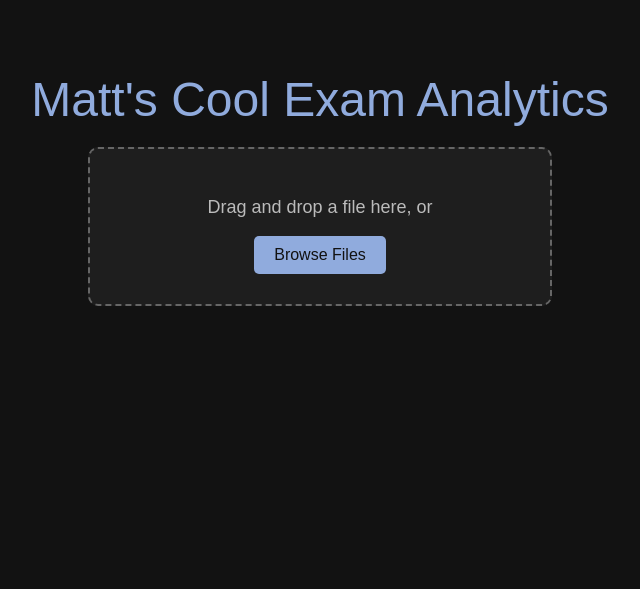
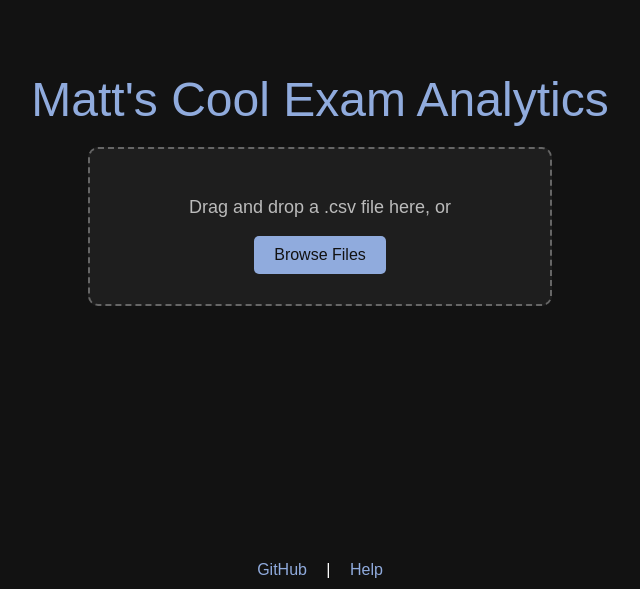
Before and after one commit to neato0079/exam-analytics, a Django app: page /home/ in a window 1280 px wide. Shown: the part 211-800 px from the top of the page, without its empty margins (320-960 px from the left). Run offline with Django 5.2, Linux system fonts and the light colour scheme.

Commit message:
add relevant links to homepage

```diff
--- a/exam_graph/templates/home.html
+++ b/exam_graph/templates/home.html
@@ -64,6 +64,26 @@
         .upload-button:hover {
             background-color: #738bb7; /* Slightly darker purple on hover */
         }
+
+        /* Footer styles */
+        footer {
+            position: absolute;
+            bottom: 10px;
+            text-align: center;
+            width: 100%;
+        }
+
+        footer a {
+            color: #90abdd;
+            text-decoration: none;
+            margin: 0 15px;
+            font-size: 16px;
+        }
+
+        footer a:hover {
+            text-decoration: underline;
+        }
+
     </style>
 </head>
 <body>
@@ -73,10 +93,15 @@
     </div>
 
     <div class="upload-container" id="upload-container">
-        <p>Drag and drop a file here, or</p>
+        <p>Drag and drop a .csv file here, or</p>
         <button class="upload-button" onclick="document.getElementById('file-input').click()">Browse Files</button>
         <input type="file" id="file-input" class="file-input">
     </div>
+
+    <footer>
+        <a href="https://github.com/neato0079/exam-analytics" target="_blank">GitHub</a> |
+        <a href="help/" target="_top">Help</a>
+    </footer>
 
     <script>
         const uploadContainer = document.getElementById('upload-container');
--- a/exam_graph/urls.py
+++ b/exam_graph/urls.py
@@ -2,6 +2,6 @@ from django.urls import path
 from . import views
 
 urlpatterns = [
-    path('not_home/', views.not_home, name='nothome'),
+    path('help/', views.help, name='help'),
     path('', views.home, name='thehome')
 ]
--- a/exam_graph/views.py
+++ b/exam_graph/views.py
@@ -6,5 +6,5 @@ def home(request):
     return render(request, 'home.html')
     # return HttpResponse('<h1>asdfasdfasdfasdf</h1>')
 
-def not_home(request):
-    return HttpResponse('<h1>NOT HOME</h1>')
+def help(request):
+    return HttpResponse('<h1>TODO: Add helpful tips for user!</h1>')
```
